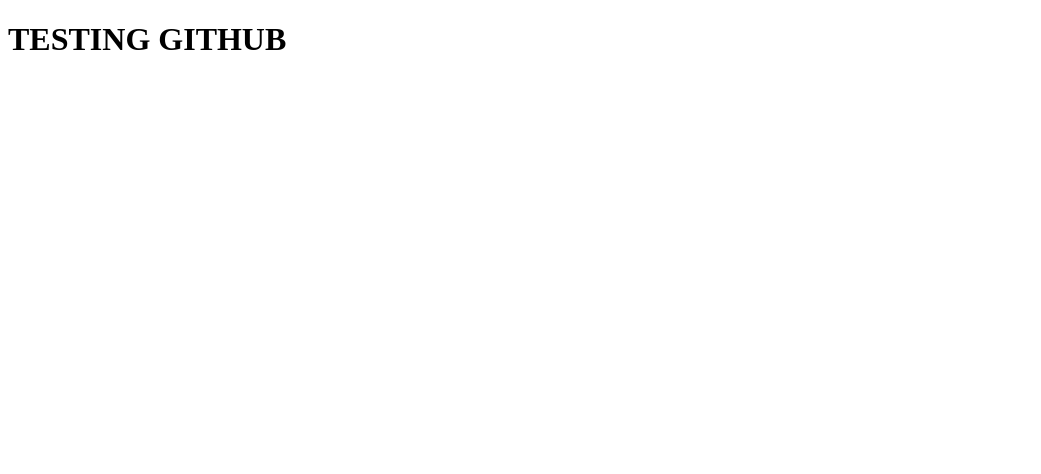
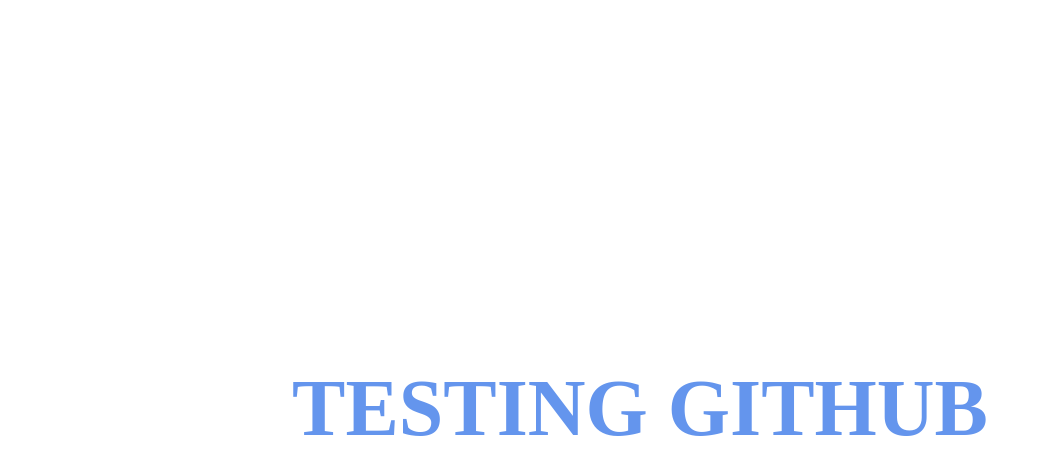
Before and after one commit to 0testcase/FINAL-TEST, a plain HTML site: page index.html in a window 1280 px wide. Shown: the whole page, without its empty margins (0-1041 px from the left). Drawn offline with Linux system fonts and the light colour scheme.

Commit message:
Added css

```diff
--- a/index.html
+++ b/index.html
@@ -5,6 +5,7 @@
     <meta charset="UTF-8">
     <meta name="viewport" content="width=device-width, initial-scale=1.0">
     <title>HELLO GITHUB</title>
+    <link href="style.css" rel="stylesheet">
 </head>
 
 <body>
--- /dev/null
+++ b/style.css
@@ -0,0 +1,12 @@
+body {
+    display: flex;
+    justify-content: center;
+    align-items: center;
+    height: 100vh;
+}
+
+h1 {
+    font-size: 5rem;
+    color: cornflowerblue;
+    text-align: center;
+}
```
